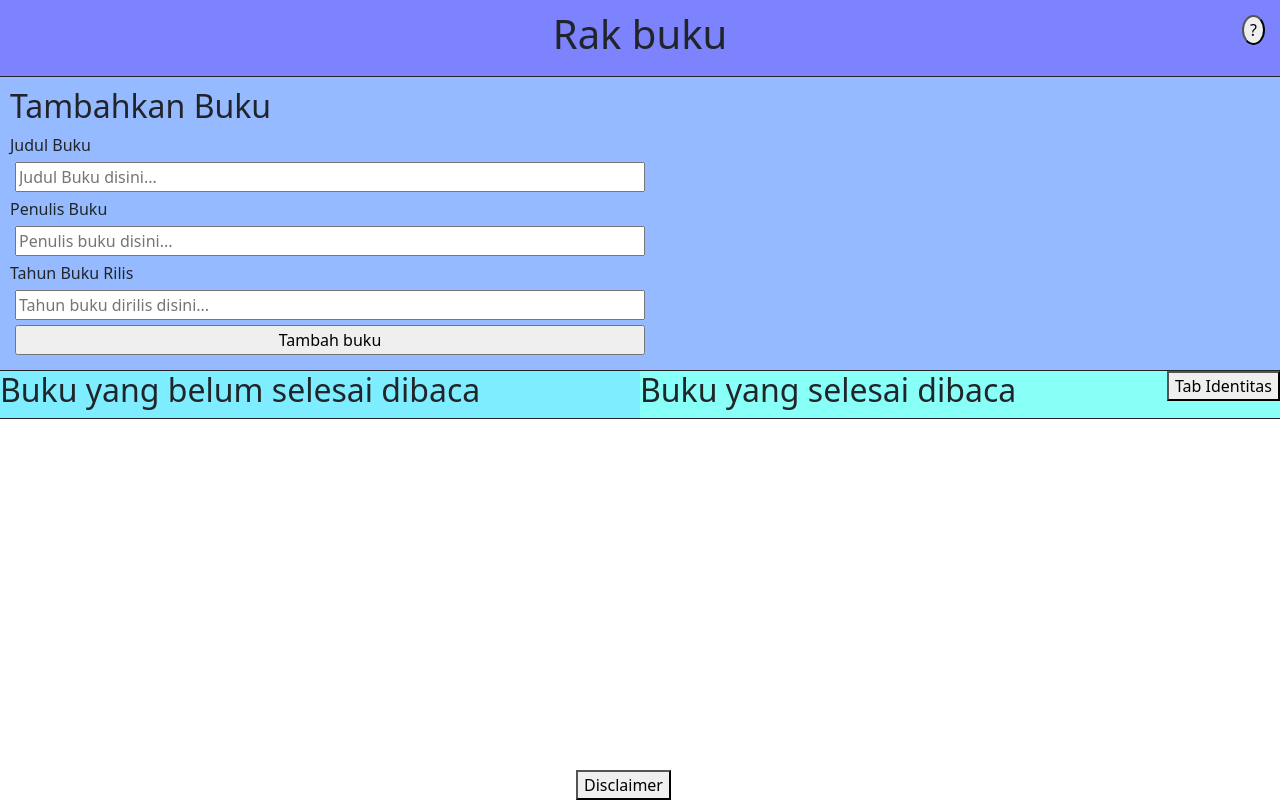
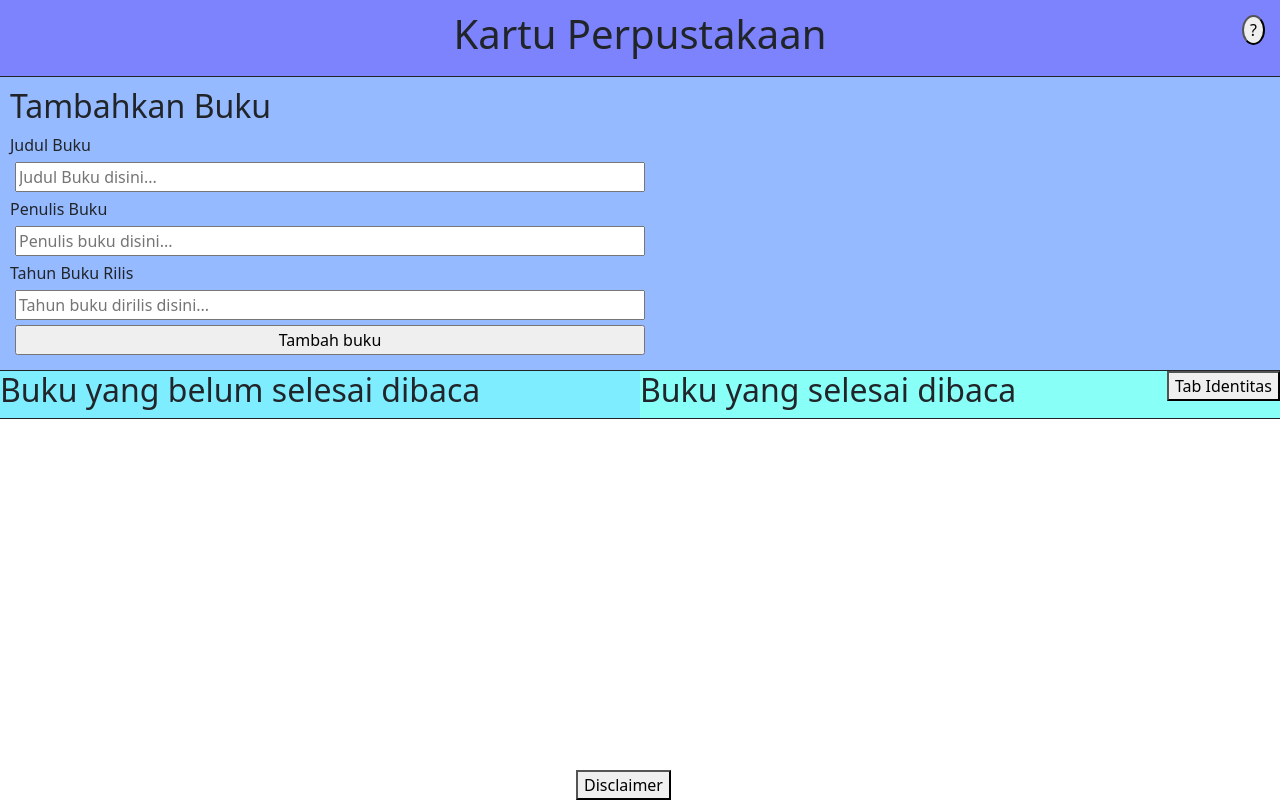
Before and after one commit to aryaswan17/dicoding-project-bookshelf, a plain HTML site: page index.html in a window 1280 px wide. Drawn offline with nearby package versions, Linux system fonts and the light colour scheme; a web font is replaced by a local one.

Commit message:
name change pt.2

```diff
--- a/index.html
+++ b/index.html
@@ -8,7 +8,7 @@
     </head>
     <body>
         <header>
-            <h1>Rak buku</h1>
+            <h1>Kartu Perpustakaan</h1>
         </header>
         <main>
             <div id="add-book">
```
